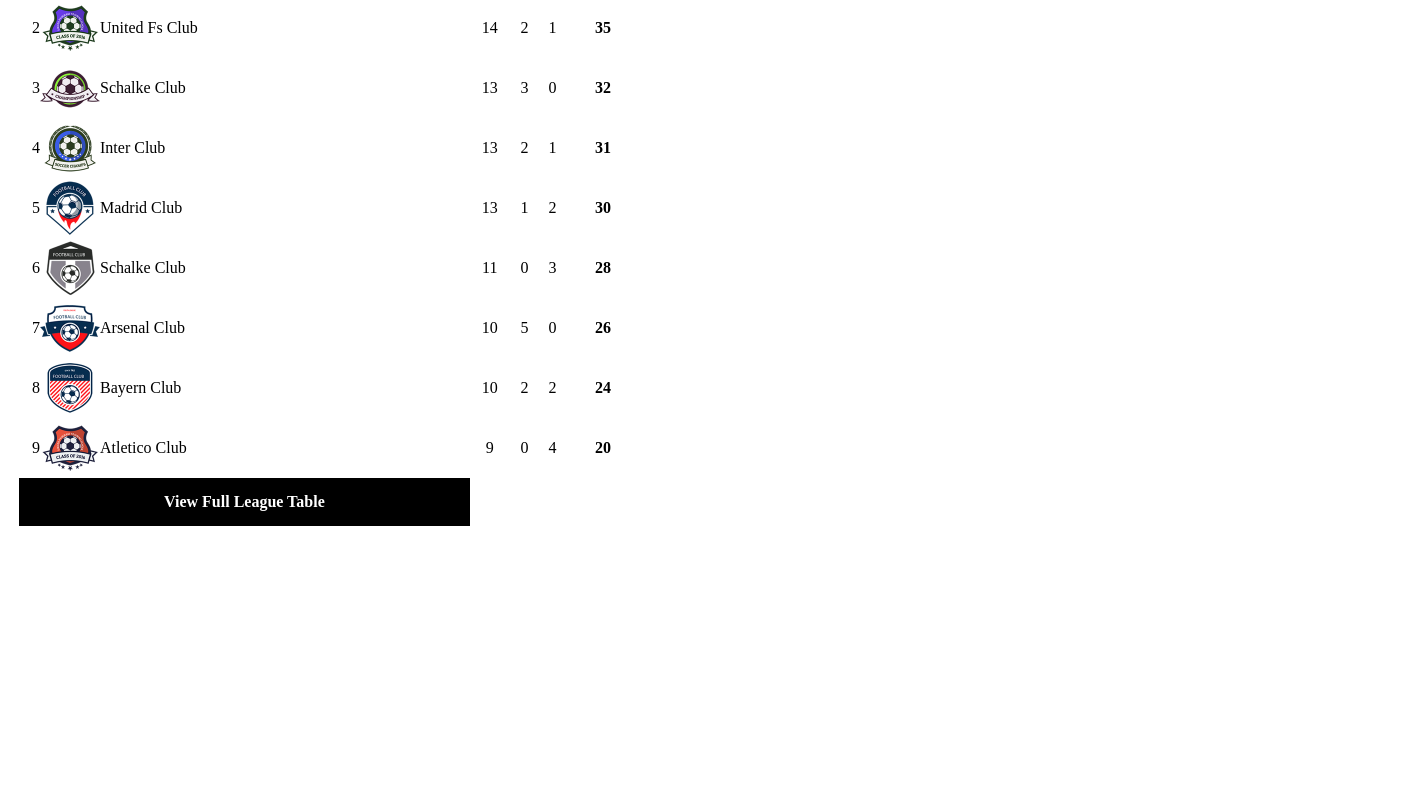
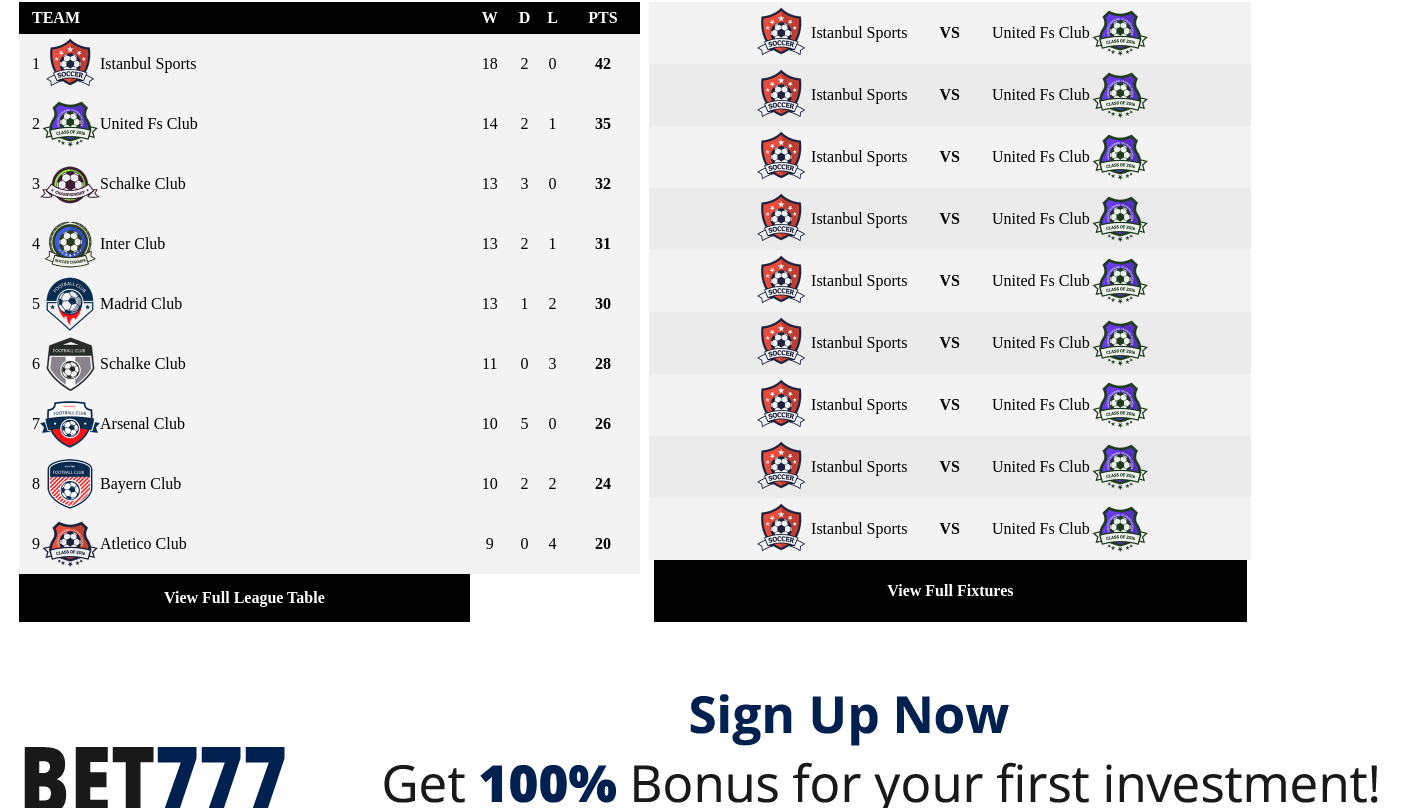
Before and after one commit to simoneevacca/proj-html-vuejs, a Vue app: page / in a window 1280 px wide. Shown: the part 2738-3546 px from the top of the page, 1408 px wide, since content can reach past the window. Before the commit the page ends 3296 px from the top, so only its background shows below. Built offline with nearby package versions, Linux system fonts and the light colour scheme.

Commit message:
add fixtures & results table

```diff
--- a/src/components/AppMain.vue
+++ b/src/components/AppMain.vue
@@ -3,6 +3,8 @@
 import ClubVs from './ClubVs.vue';
 import Players from './Players.vue';
 import LeagueTable from './LeagueTable.vue';
+import Fixtures from './Fixtures.vue';
+
 
 
 export default {
@@ -11,6 +13,8 @@
         ClubVs,
         Players,
         LeagueTable,
+        Fixtures,
+
     },
 
     data() {
@@ -127,14 +131,31 @@
                 </div>
 
 
+                <div class="fixtures">
+                    <h3>Fixtures & results</h3>
+                    <div class="table">
+                    <Fixtures class="lighter" :club1="state.istanbul" :club2="state.unitedFs"/>
+                    <Fixtures class="light" :club1="state.istanbul" :club2="state.unitedFs"/>
+                    <Fixtures class="lighter" :club1="state.istanbul" :club2="state.unitedFs"/>
+                    <Fixtures class="light" :club1="state.istanbul" :club2="state.unitedFs"/>
+                    <Fixtures class="lighter" :club1="state.istanbul" :club2="state.unitedFs"/>
+                    <Fixtures class="light" :club1="state.istanbul" :club2="state.unitedFs"/>
+                    <Fixtures class="lighter" :club1="state.istanbul" :club2="state.unitedFs"/>
+                    <Fixtures class="light" :club1="state.istanbul" :club2="state.unitedFs"/>
+                    <Fixtures class="lighter" :club1="state.istanbul" :club2="state.unitedFs"/>
+                    <div class="foot"><strong>View Full Fixtures</strong></div>
+                </div>
 
 
-                <div class="fixtures">
-                    <h3>Fixtures & results</h3>
                 </div>
 
             </div>
         </section>
+
+        <section class="bet-divider">
+            <img src="/images/reklam.jpg" alt="">
+        </section>
+
 
     </main>
 
@@ -194,6 +215,7 @@
 
     & .upcoming-matchs {
         margin-top: 2rem;
+        padding-bottom: 3rem;
         background-image: url("/images/saha.jpg");
         background-size: cover;
 
@@ -228,14 +250,16 @@
     }
 
     & .tables {
-        padding: 2rem 0;
-
+        padding: 3rem 0;
+        & h3 {
+            margin-bottom: 2rem;
+        }
         & .container {
             display: flex;
             width: 97%;
             margin: auto;
 
-            & div {
+            > div {
                 width: 50%;
                 text-align: center;
             }
@@ -257,6 +281,7 @@
                             padding-left: 0.8rem;
                         }
                     }
+
                     & thead {
                         height: 2rem;
 
@@ -273,7 +298,42 @@
                     }
                 }
             }
+
+            & .fixtures {
+                & .table{
+                height: 620px;
+
+                & .light, .lighter, .foot {
+                    height: calc(620px / 10);
+                }
+
+                & .light {
+                    background-color: #ebebeb;
+                }
+                & .lighter {
+                    background-color: #f3f3f3;
+                }
+                & .foot {
+                    display: flex;
+                    justify-content: center;
+                    align-items: center;
+                    background-color: black;
+                    color: white;
+                    margin: 0 13.65px;
+
+                }
+            }
+            }
+
+
         }
     }
+
+    & .bet-divider {
+        text-align: center;
+        width: 100%;
+    }
+
+
 }
 </style>
--- /dev/null
+++ b/src/components/Fixtures.vue
@@ -0,0 +1,45 @@
+<script>
+export default {
+    name: 'Fixtures',
+    props: ['club1', 'club2']
+}
+</script>
+
+<template>
+    <div class="container">
+        <div class="clubs">
+            <div class="club">
+                <img :src="club1.logo" alt="">
+                <div>{{ club1.name }}</div>
+            </div>
+            <div class="vs"><strong>VS</strong></div>
+            <div class="club">
+                <div>{{ club2.name }}</div>
+                <img :src="club2.logo" alt="">
+            </div>
+        </div>
+    </div>
+
+</template>
+
+<style scoped>
+    .container {
+
+
+       & .clubs {
+        width: 100%;
+        display: flex;
+        justify-content: center;
+        align-items: center;
+        gap: 2rem;
+        & .club {
+            display: flex;
+            align-items: center;
+            & img {
+            width: 60px;
+
+            }
+        }
+       }
+    }
+</style>
--- a/src/components/LeagueTable.vue
+++ b/src/components/LeagueTable.vue
@@ -45,17 +45,20 @@
 table {
     width: 100%;
 }
-
+& tr {
+    background-color: #f3f3f3;
     .team {
         display: flex;
         align-items: center;
         justify-content: flex-start;
         padding-left: 0.8rem;
 
+        & img {
+            width: 60px;
+        }
 
     }
+}
 
-img {
-    width: 60px;
-}
+
 </style>
```
Lines whose indentation alone changed are shown as unchanged.
